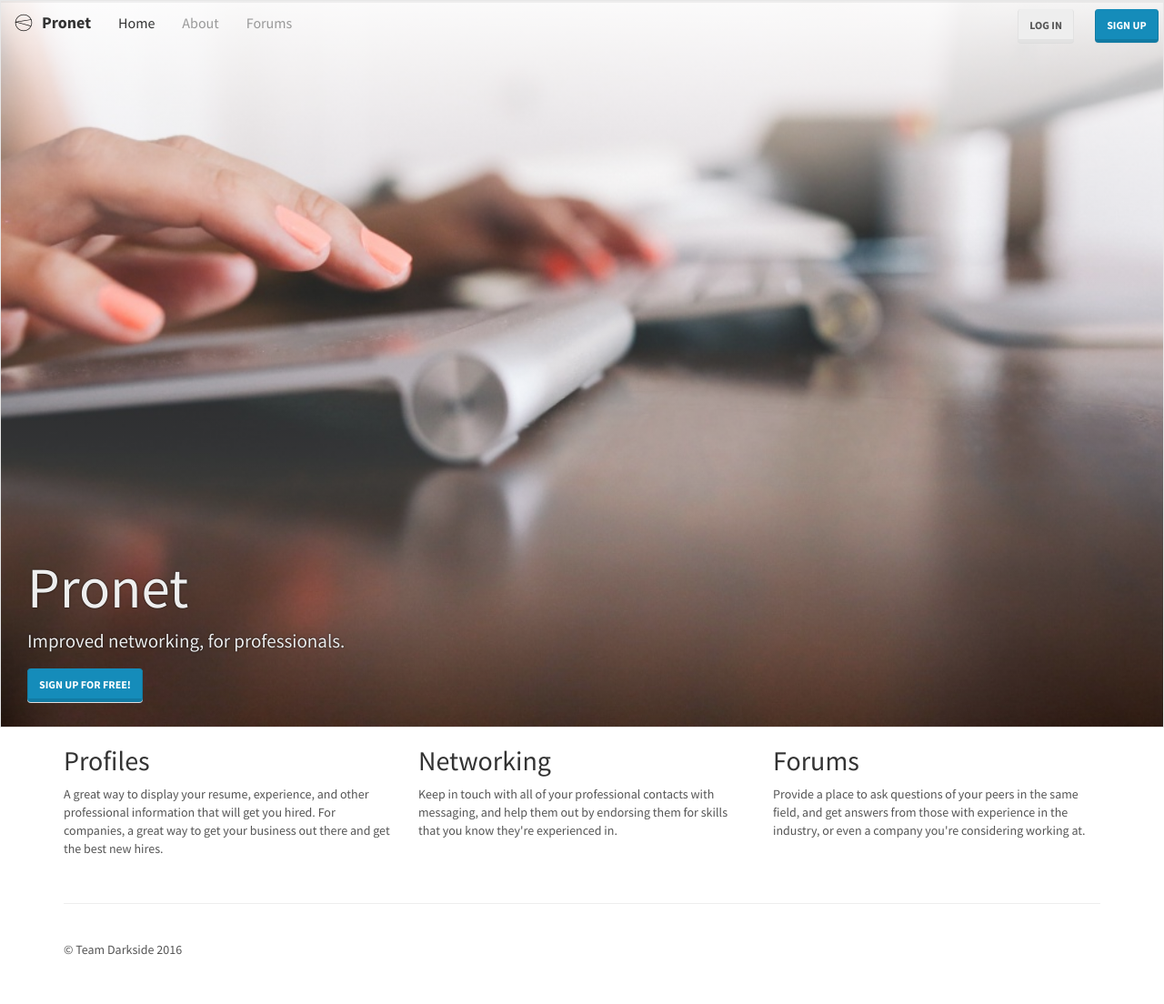
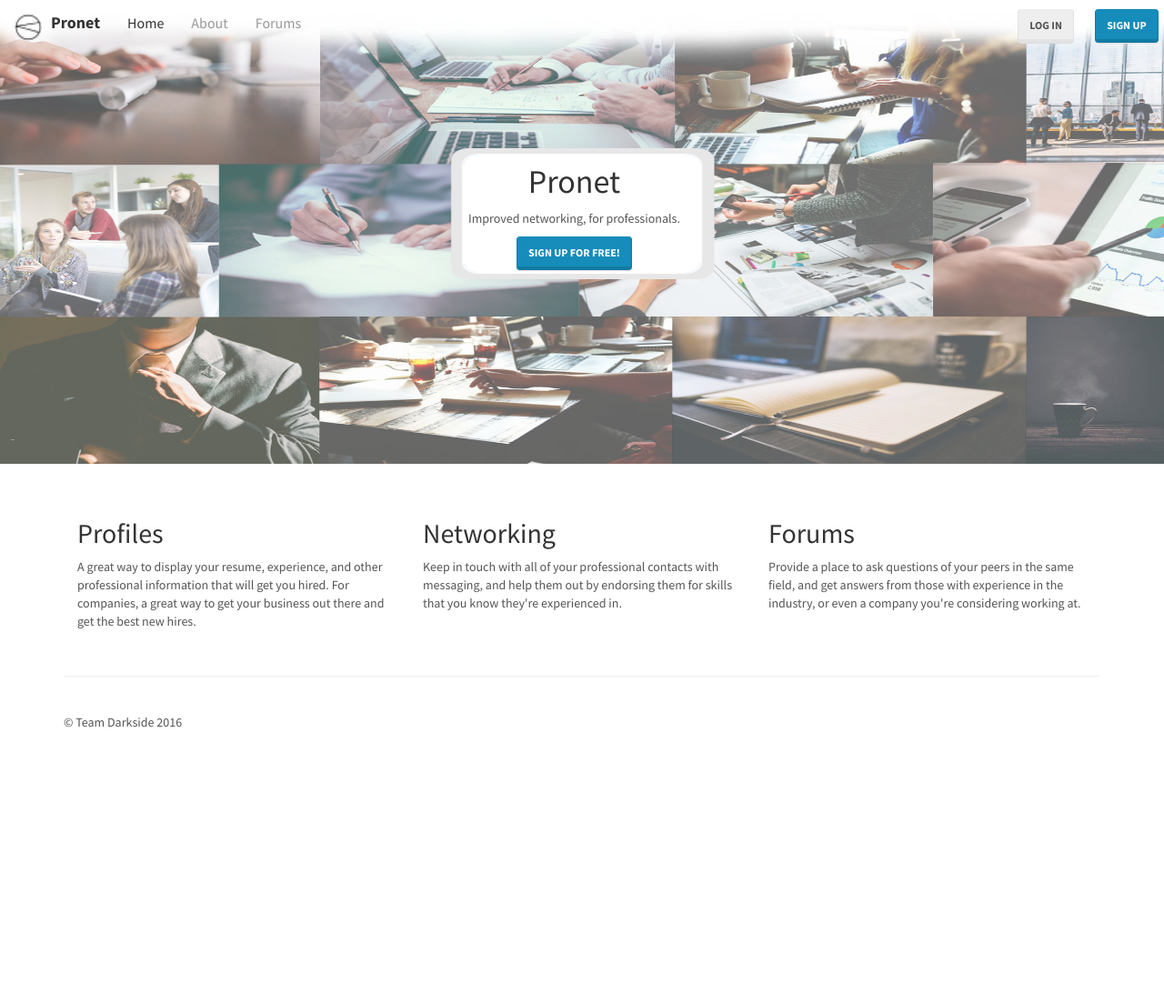
Before and after one commit to IantheFlyingHawaiian/Pronet, a Django app: template pronet/src/templates/home.html in a window 1280 px wide. Shown: the whole page at 91% size. After the commit the page ends 800 px from the top, so only its background shows below. Run offline with Django 3.2, Linux system fonts and the light colour scheme; the template is opened without the code that fills it, so the values that code supplies are empty; some libraries are stand-ins or nearby versions.

Commit message:
pauls_changes

```diff
--- a/pronet/src/templates/base.html
+++ b/pronet/src/templates/base.html
@@ -9,7 +9,7 @@
     <meta name="viewport" content="width=device-width, initial-scale=1.0">
     <meta name="description" content="{% block description %}{% endblock description %}">
     <meta name="author" content="Arun Ravindran">
-    <link rel="shortcut icon" href="{% static 'site/ico/favicon.ico' %}">
+    <link rel="shortcut icon" href="{% static 'site/img/logo.jpg' %}">
 
     <title>{% block title %}{% include "_brandname.html" %} :: {% endblock %}</title>
 
@@ -44,7 +44,7 @@
           </button>
           <a class="navbar-brand" href="{% url 'home' %}">
             {% block navbar-brand %}
-              <img src="{% static 'site/img/logo.png' %}" alt="logo">
+              <img src="{% static 'site/img/logo.png' %}" alt="logo" width="30" height="30">
               {% include "_brandname.html" %}
             {% endblock %}
           </a>
--- a/pronet/src/templates/home.html
+++ b/pronet/src/templates/home.html
@@ -29,27 +29,29 @@
 {% endblock %}
 
 {% block splash %}
-  <div class="jumbotron jumbotron-carousel corporate-jumbo">
-    <div class="container">
-      <div class="row">
-        <div class="col-md-8 col-sm-8">
+  <div style="position: relative; z-index: 1;">
+    <img src="{% static 'site/img/banner_grad.jpg' %}" height="500vh" width="100%" style="position: absolute; top: -30px; z-index: 2; opacity: 0.7; margin-top: 40px;"/>
+    <div style="position: relative; top: 160px; z-index: 3;" align="center">
+      <div style="width: 300px; height:150px">
+        <img src="{% static 'site/img/signupdiv.png' %}" height="100%" width="100%" style="position: relative; z-index: 4;"/>
+        <div align="center" style="position: absolute; top:0px; left:515px; z-index: 5;">
           <h1>{% include "_brandname.html" %}</h1>
           <p>Improved networking, for professionals.</p>
 	  <a class="btn btn-primary" href="{% url 'accounts:signup' %}" role="button">Sign up for Free!</a>
         </div>
-        <div class="col-md-4 col-sm-4">
 
+        <div class="col-md-4 col-sm-4" style="clear: left">
         </div>
       </div>
     </div>
   </div>
 {% endblock splash %}
-
+<div >
   {% block container %}
   <!-- Benefits of the Django application -->
-<a name="about"></a>
+  <a name="about" ></a>
 
-<div class="container">
+  <div class="container" style="margin-top: 400px;>
     <div class="row">
       <div class="col-lg-4">
         <h2>Profiles</h2>
@@ -70,7 +72,7 @@
   </div>
 
   {% endblock container %}
-
+</div>
 {% block scripts %}
 <script src="{% static 'site/js/site.js' %}"></script>
 {% endblock scripts %}
```
Lines whose indentation alone changed are shown as unchanged.
